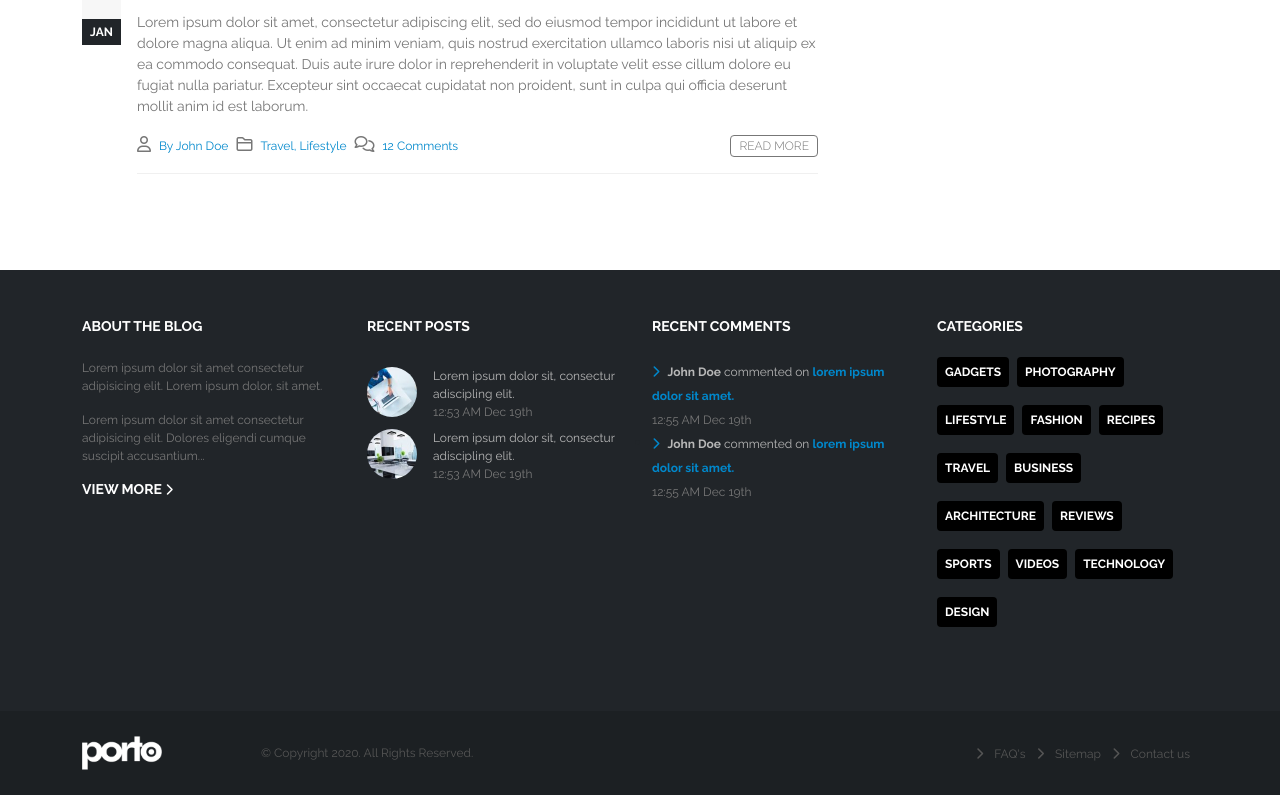
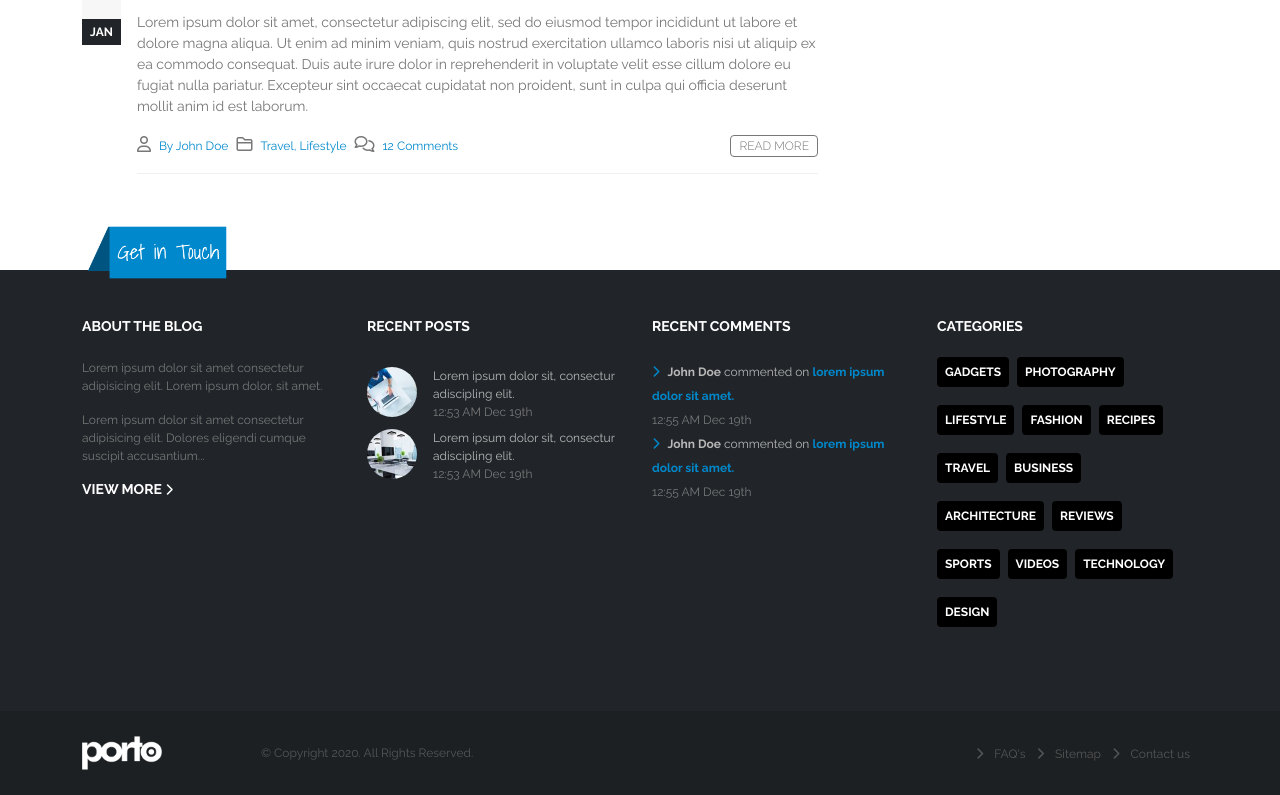
Before and after one commit to pierfrancescoscar/proj-html-vuejs, a Vue app: page / in a window 1280 px wide. Shown: the part 4363-5158 px from the top of the page. Built offline with nearby package versions, Linux system fonts and the light colour scheme.

Commit message:
ADD: get in touch footer blue flag

```diff
--- a/src/components/Footer.vue
+++ b/src/components/Footer.vue
@@ -2,7 +2,8 @@
   <section class="container-fluid p-5">
       <section class="container">
           <div class="row">
-              <div class="col-3">
+              <div class="col-3 about">
+                  <img class="getintouch" src="../assets/porto_getintouch-01.png" alt="get-in-touch">
                   <h3 class="text-white text-uppercase pb-3">About the Blog</h3>
                   <p>Lorem ipsum dolor sit amet consectetur adipisicing elit. Lorem ipsum dolor, sit amet.</p>
                   <p>Lorem ipsum dolor sit amet consectetur adipisicing elit. Dolores eligendi cumque suscipit accusantium...</p>
@@ -91,16 +92,6 @@
                             </li>
                         </ul>
                     </nav>
-
-
-                    <!-- <div v-for="(element, index) in footerCategories" :key="`category-${index}`" class="category-container">
-
-                        <a class="footer-categories text-uppercase text-decoration-none rounded p-2" :href="element.url" >
-                        {{element.text}}
-                        </a>
-
-                    </div> -->
-
               </div>
           </div>
       </section>
@@ -170,4 +161,16 @@ section {
         background-color: $background-12;
 
     }
+
+    .about {
+        position: relative;
+    }
+
+    .getintouch {
+        object-fit: contain;
+        width: 150px;
+        height: 80px;
+        position: absolute;
+        top: -106px;
+    }
 </style>
```
Also changed, not shown: src/assets/porto_getintouch-01.png (added).
